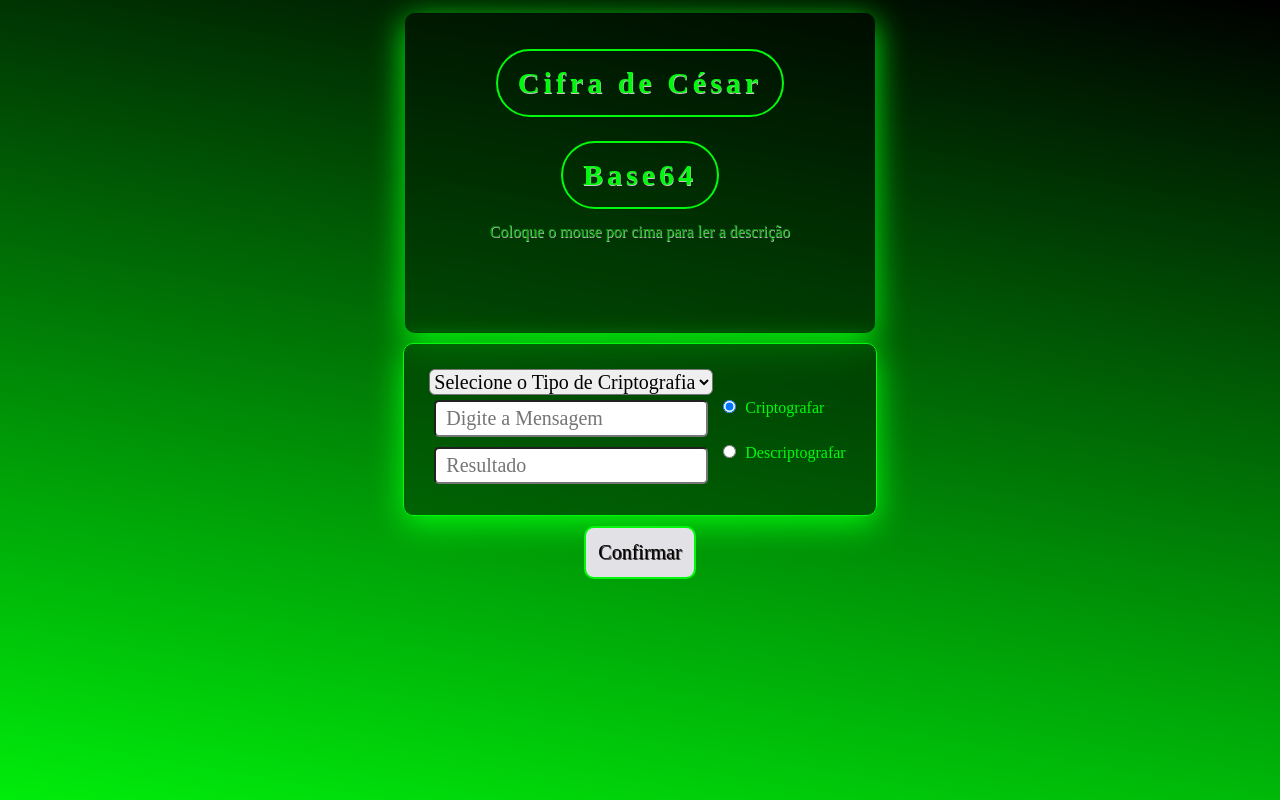
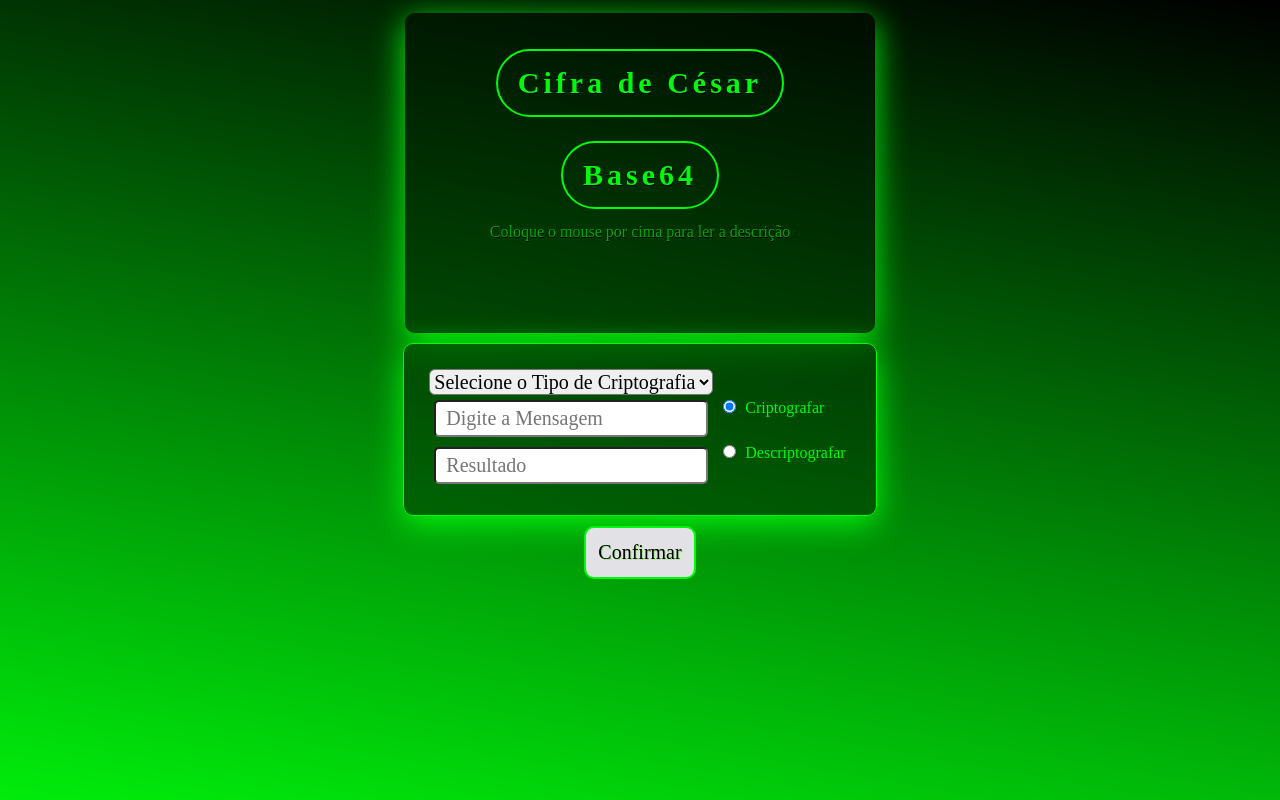
Before and after one commit to joseegabriel/Projeto-Criptografia, a plain HTML site: page index.html in a window 1280 px wide. Drawn offline with nearby package versions, Linux system fonts and the light colour scheme.

```diff
--- a/src/styles/style.css
+++ b/src/styles/style.css
@@ -28,7 +28,7 @@ body {
     padding: 2%;
 
     color: #00a808;
-    text-shadow: 0.5px 1px rgb(199, 195, 195);;
+    text-shadow: 0.5px 1px rgb(0, 0, 0);;
     background: rgba(0, 0, 0, 0.35);
     box-shadow: 0 8px 32px 0 #02f90e;
     backdrop-filter: blur( 13.5px );
@@ -98,7 +98,7 @@ form {
 button {
     color: #000000;
     background-color: #e1e1e6;
-    text-shadow: 1px 1px rgb(66, 60, 60);
+    text-shadow: 1px 1px rgba(72, 255, 0, 0.438);
     border: 2px solid #02f90e;
     border-radius: 10px;
     padding: 1%;
```
